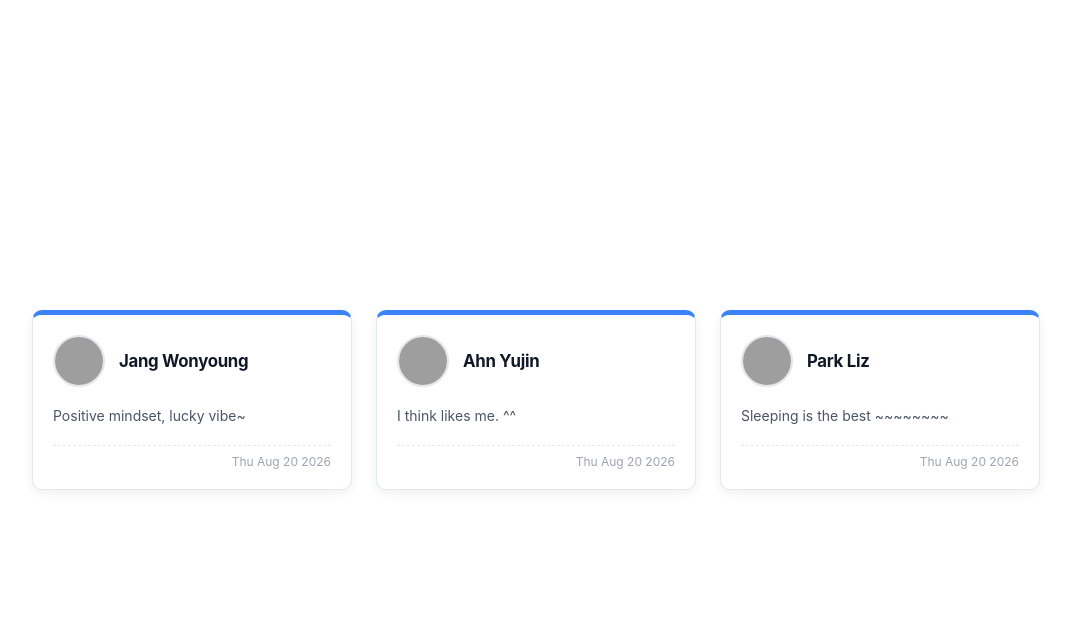
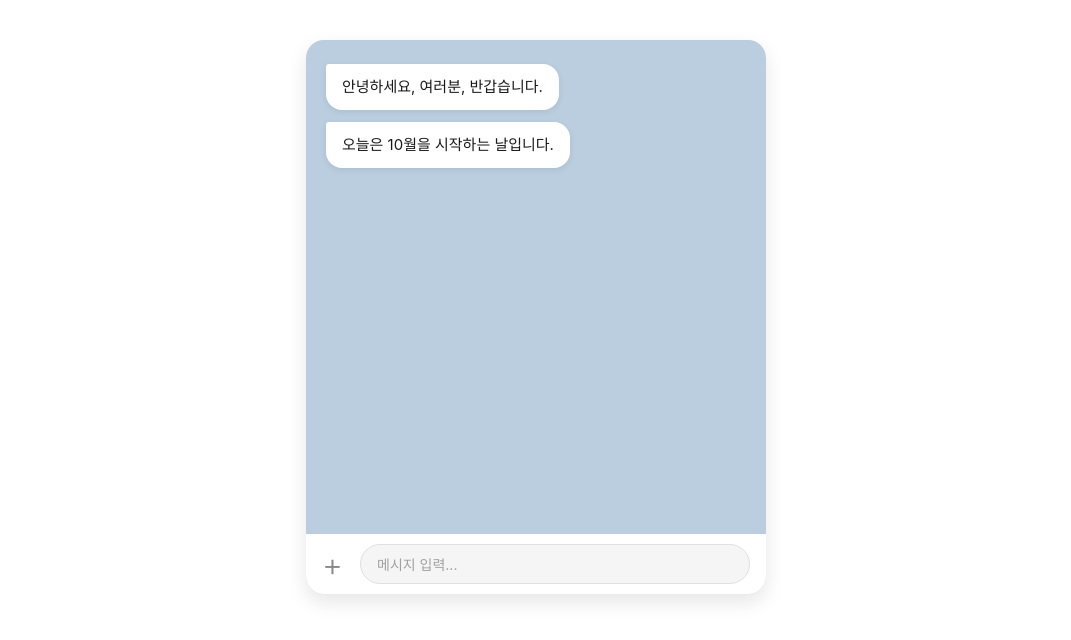
Before and after one commit to yumin0117/React, a React (Create React App) app: page / in a window 1280 px wide. Shown: the top 640 px of the page, without its empty margins (104-1175 px from the left). Built offline with nearby package versions, Linux system fonts and the light colour scheme; grey boxes are pictures that could not be loaded.

Commit message:
6장 State와 생명주기

```diff
--- /dev/null
+++ b/src/06/Notification.css
@@ -0,0 +1,97 @@
+/* 1. 최상위 배경 (채팅방 전체) */
+#root > div {
+    display: flex;
+    flex-direction: column;
+    align-items: flex-start;
+    gap: 12px;
+    max-width: 420px;
+    margin: 40px auto;
+    /* 하단에 가짜 입력창이 들어갈 공간(80px)을 미리 비워둡니다 */
+    padding: 24px 20px 80px 20px;
+    background-color: #bacee0; /* 카카오톡 스카이블루 */
+    border-radius: 18px;
+    box-shadow: 0 8px 20px rgba(0, 0, 0, 0.1);
+    min-height: 450px;
+
+    position: relative;
+    overflow: hidden; /* 하단 입력창이 모서리 둥글기를 벗어나지 않게 */
+}
+
+/* 🚀 [마법 1] 하단 흰색 바 (가짜 UI) */
+#root > div::after {
+    content: "+"; /* 카톡 왼쪽의 플러스 버튼 역할 */
+    position: absolute;
+    bottom: 0;
+    left: 0;
+    width: 100%;
+    height: 60px;
+    background-color: #ffffff;
+    z-index: 1;
+
+    /* '+' 기호 디자인 */
+    display: flex;
+    align-items: center;
+    padding-left: 16px;
+    font-size: 32px;
+    font-weight: 300;
+    color: #888;
+    box-sizing: border-box;
+}
+
+/* 🚀 [마법 2] 회색 입력칸 (노란색 전송 버튼 제거됨) */
+#root > div::before {
+    content: "메시지 입력...";
+    position: absolute;
+    bottom: 10px;
+    left: 54px; /* '+' 기호 옆으로 밀기 */
+    width: calc(100% - 70px);
+    height: 40px;
+    background-color: #f5f5f5; /* 회색 둥근 입력칸 */
+    border-radius: 20px;
+    border: 1px solid #e0e0e0;
+    z-index: 2;
+
+    /* 텍스트 디자인 */
+    display: flex;
+    align-items: center;
+    padding-left: 16px;
+    color: #a0a0a0;
+    font-size: 14px;
+    box-sizing: border-box;
+}
+
+/* 3. Notification 안의 div (개별 말풍선) */
+#root > div > div {
+    position: relative;
+    background-color: #ffffff;
+    padding: 12px 16px;
+    border-radius: 16px;
+    border-top-left-radius: 3px;
+    max-width: 85%;
+    box-shadow: 0 2px 6px rgba(0, 0, 0, 0.08);
+
+    animation: popIn 0.35s cubic-bezier(0.175, 0.885, 0.32, 1.275) forwards;
+    transform-origin: left top;
+    opacity: 0;
+}
+
+/* 4. Notification 안의 span (말풍선 안의 글자) */
+#root > div > div > span {
+    color: #191919;
+    font-size: 15px;
+    line-height: 1.45;
+    word-break: keep-all;
+    font-family: -apple-system, BlinkMacSystemFont, "Apple SD Gothic Neo", sans-serif;
+}
+
+/* 5. 팝업 애니메이션 */
+@keyframes popIn {
+    0% {
+        opacity: 0;
+        transform: scale(0.7) translateY(10px);
+    }
+    100% {
+        opacity: 1;
+        transform: scale(1) translateY(0);
+    }
+}
--- /dev/null
+++ b/src/06/Notification.jsx
@@ -0,0 +1,32 @@
+import React from "react";
+
+// 클래스형 컴포넌트
+class Notification extends React.Component{
+    constructor(props) {
+        super(props);
+    }
+
+    render() {
+        return(
+            <div className="notification-card">
+                <span className="notification-text">
+                    {this.props.message}
+                </span>
+            </div>
+        );
+    }
+
+    componentDidMount() {
+        console.log(`${this.props.id}: componentDidMount called`);
+    }
+
+    componentDidUpdate() {
+        console.log(`${this.props.id}: componentDidUpdate called`);
+    }
+
+    componentWillUnmount() {
+        console.log(`${this.props.id}: componentWillUnmount called`);
+    }
+}
+
+export default Notification;
--- /dev/null
+++ b/src/06/NotificationList.jsx
@@ -0,0 +1,79 @@
+import React from "react";
+import notification from "./Notification";
+import Notification from "./Notification";
+import "./Notification.css"; // CSS 파일 연결
+
+const reservedNotifications = [
+    {
+        id: 1,
+        message: "안녕하세요, 여러분, 반갑습니다."
+    },
+    {
+        id: 2,
+        message: "오늘은 10월을 시작하는 날입니다."
+    },
+    {
+        id: 3,
+        message: "오늘 기분은 어떠신가요?"
+    },
+    {
+        id: 4,
+        message: "만약 우울하시다면 기분 전환될 생각을 해보세요."
+    },
+    {
+        id: 5,
+        message: "내일은 더 좋은 일이 생길겁니다."
+    }
+];
+
+var timer;
+
+class NotificationList extends React.Component{
+    constructor(props) {
+        super(props);
+        this.state = {
+            notifications: []
+        }
+    }
+
+    render() {
+        return(
+            <div className="notification-list-container">
+                {
+                    this.state.notifications.map((notification) => {
+                        return <Notification
+                            key={notification.id}
+                            id={notification.id}
+                            message={notification.message}/>
+                    })
+                }
+            </div>
+        );
+    }
+
+    componentDidMount() {
+        const {notifications} = this.state;
+        timer = setInterval(() => {
+            if(notifications.length < reservedNotifications.length){
+                const index = notifications.length;
+                notifications.push(reservedNotifications[index]);
+                this.setState({
+                    notifications: notifications
+                });
+            }else {
+                // this.setState({
+                //     notifications: []
+                // });
+                clearInterval(timer)
+            }
+        }, 3000)
+    }
+
+    componentWillUnmount() {
+        if (timer){
+            clearInterval(timer);
+        }
+    }
+}
+
+export default NotificationList;
--- a/src/index.js
+++ b/src/index.js
@@ -15,13 +15,14 @@ import reportWebVitals from './reportWebVitals';
 // import WelcomeList from "./05/exam01/WelcomeList";
 // import BookList from "./05/exam02/BookList";
 import UserInfoList from "./05/exam03/UserInfoList";
+import NotificationList from "./06/NotificationList";
 
 const root = ReactDOM.createRoot(document.getElementById('root'));
 
 setInterval(()=> {
     root.render(
         <React.StrictMode>
-            <UserInfoList/>
+            <NotificationList/>
         </React.StrictMode>
     )}, 1000
 );
```
